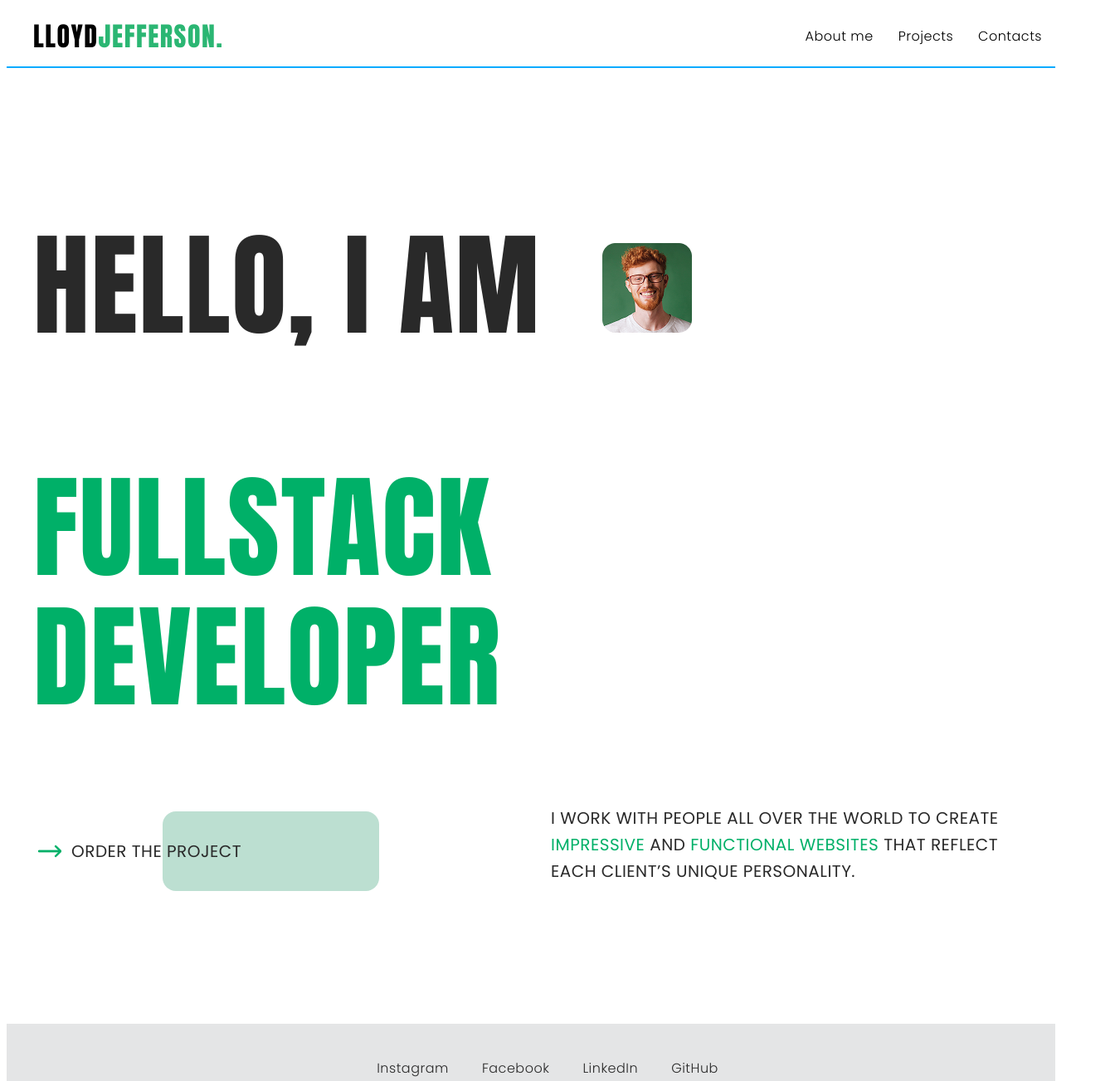
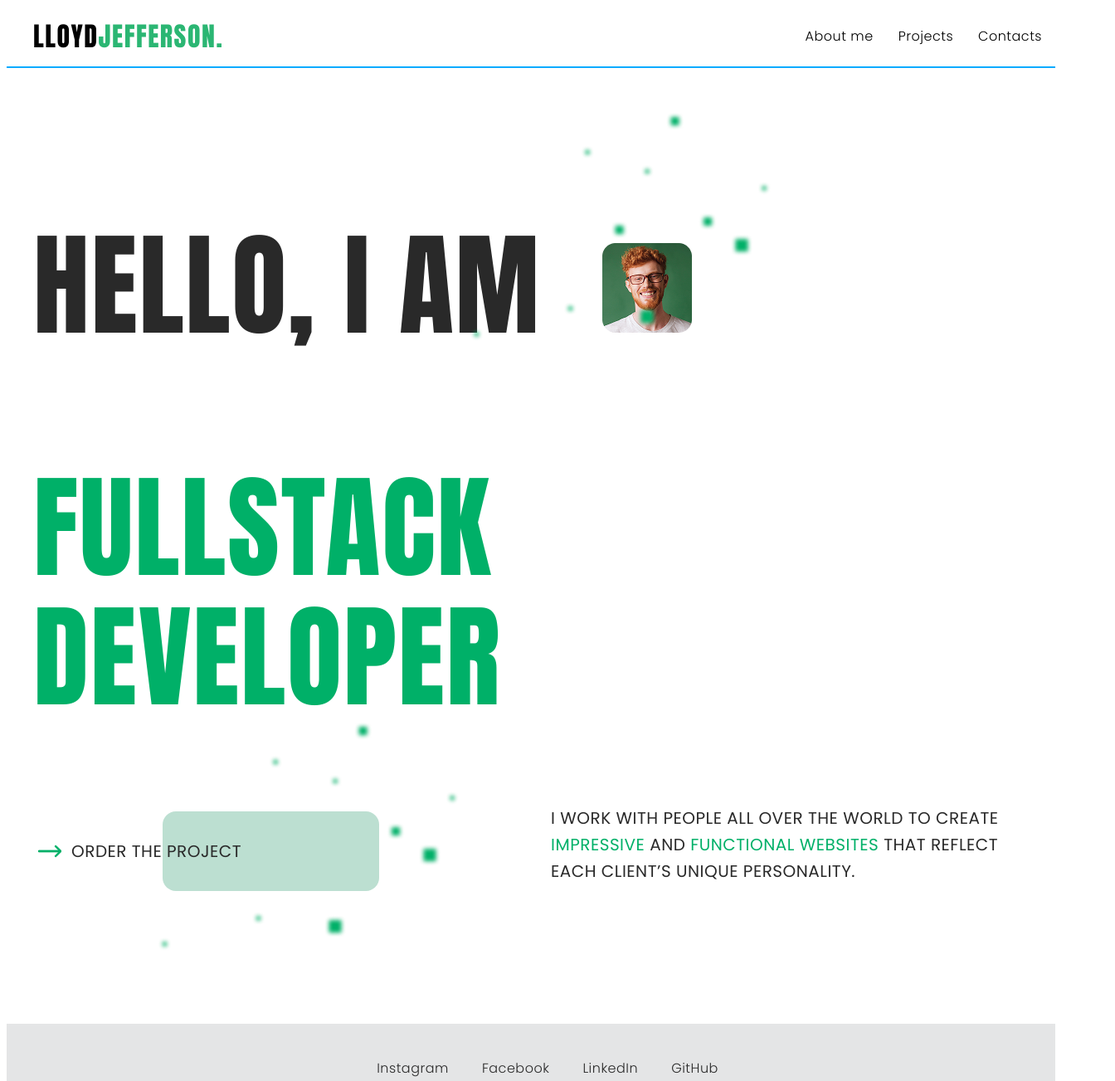
Before and after one commit to Tate-T/portfolio-project, a website built with Parcel: page src/index.html in a window 1280 px wide. Shown: the top 1303 px of the page at 83% size, 1344 px wide, since content can reach past the window. Built offline with nearby package versions, Linux system fonts and the light colour scheme; no server answers.

Commit message:
kidna-done-no-adaptive-hero-decor

```diff
--- a/src/css/faq.css
+++ b/src/css/faq.css
@@ -182,3 +182,21 @@ transition: transform 0.3s ease;
     border-radius: 16px;
 background: var(--Light-accent, #BCDFD1);
 }
+
+.faq__decor {
+    width: 526px;
+    margin-top: 240px;
+
+      @media screen and (min-width: 360px) {
+          display: none;
+    }
+
+
+    @media screen and (min-width: 768px) {
+
+    }
+
+    @media screen and (min-width: 1280px) {
+        display: inline;
+    }
+}
--- a/src/css/hero.css
+++ b/src/css/hero.css
@@ -79,7 +79,7 @@ color: var(--Accet-green, #00B068);
 }
 
 .hero__flex-box-center {
-
+    position: relative;
 
     @media screen and (min-width: 360px) {
         margin-bottom: 72px;
@@ -224,3 +224,15 @@ margin-bottom: 40px;
         margin-bottom: 0px;
     }
 }
+
+.hero__up-decor {
+    position: absolute;
+    right: 350px;
+    top: 130px;
+}
+
+.hero__down-decor {
+    position: absolute;
+    left: 150px;
+    top: -85px;
+}
--- a/src/partials/faq.html
+++ b/src/partials/faq.html
@@ -1,6 +1,10 @@
 <section class="faq">
     <div class="container faq-conatiner">
-        <p class="faq__headline">frequently asked <span class="green">question</span></p>
+        <div>
+<p class="faq__headline">frequently asked <span class="green">question</span></p>
+<img class="faq__decor" src="./img/faq-decor.png" alt="decor">
+        </div>
+
         <ul class="faq__quetions-list">
             <li class="faq__quetions-item">
                 <div class="flex-box">
--- a/src/partials/hero.html
+++ b/src/partials/hero.html
@@ -1,12 +1,22 @@
 <section class="hero">
     <div class="container">
+        <div style="display: flex;">
+            <div style="position: relative;">
 <span class="hero__headline">
         hello, i am
         <img src="./img/face.png" alt="face" class="face">
+
     </span>
+
     <p class="hero__headline-part2 green">Fullstack developer</p>
+    </div>
+
+            <img class="hero__up-decor" src="./img/hero-decor.png" alt="hero decor">
+        </div>
+
     <div class="hero__flex-box-center">
         <button class="hero__order-button" type="button"><svg class="arrow__right"><use href="#icon-arrow-right"></use></svg>order the project<div class="hero__rectangle"></div></button>
+        <img class="hero__down-decor" src="./img/hero-decor.png" alt="hero decor">
     <p class="hero__text">
         I work with people all over the world to create <span class="green">impressive</span> and <span class="green">functional websites</span> that reflect each client’s unique personality.
     </p>
```
Also changed, not shown: src/img/faq-decor.png (added), src/img/hero-decor.png (added).
